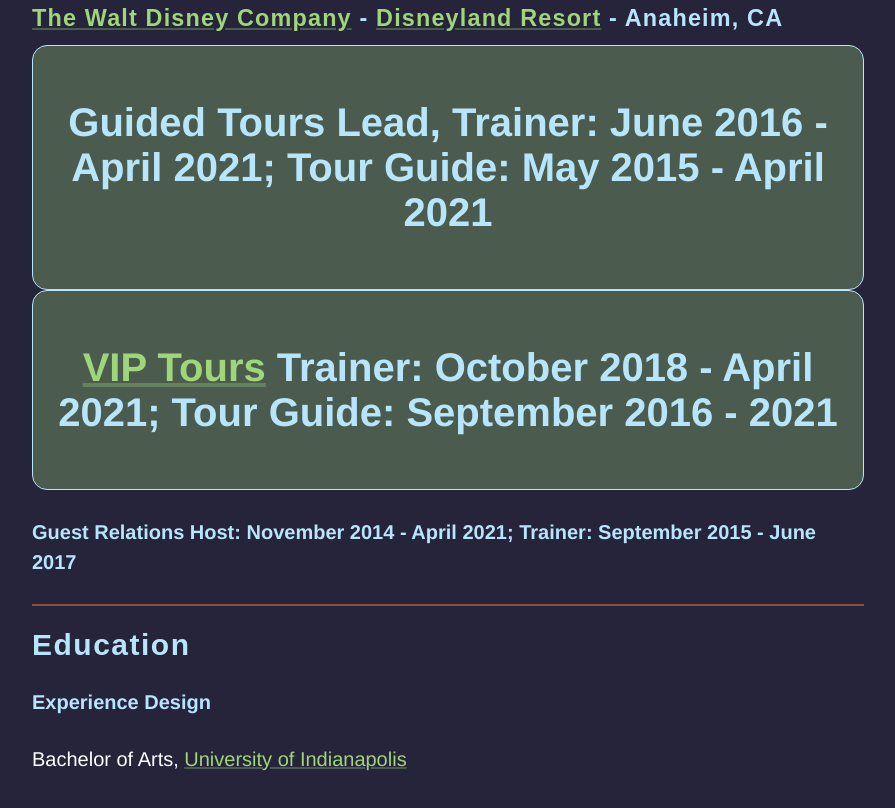
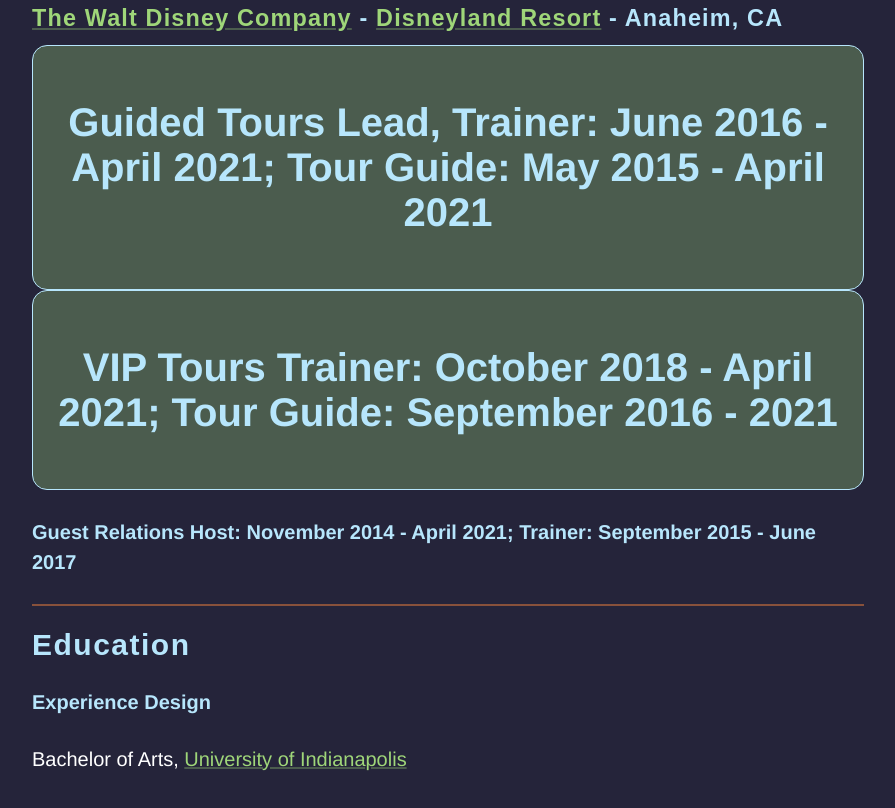
Before and after one commit to jackxalan/jackxalan.github.io, a plain HTML site: page resume.html in a window 1280 px wide. Shown: the part 1372-2180 px from the top of the page, without its empty margins (192-1087 px from the left). Drawn offline with Linux system fonts and the light colour scheme; a web font is replaced by a local one.

Commit message:
Update resume.html

```diff
--- a/resume.html
+++ b/resume.html
@@ -63,7 +63,7 @@
 <li>Developed strategy and produces creative assets to launch new offerings/product</li>
 </ul>
 </div>
-<button type="button" class="collapsible"><h4 class="resume"><strong><a href="https://disneyland.disney.go.com/events-tours/vip-tours/">VIP Tours</a> Trainer:</strong> October 2018 - April 2021; Tour Guide: September 2016 - 2021</h4></button>
+<br><button type="button" class="collapsible"><h4 class="resume"><strong>VIP Tours Trainer:</strong> October 2018 - April 2021; Tour Guide: September 2016 - 2021</h4></button>
 <div class="content">
 <ul>
 <li>Co-facilitated multi-day on-the-job training for new guides; provides instruction for resort operations, interpersonal communications, business/dining etiquette, and more</li>
```
